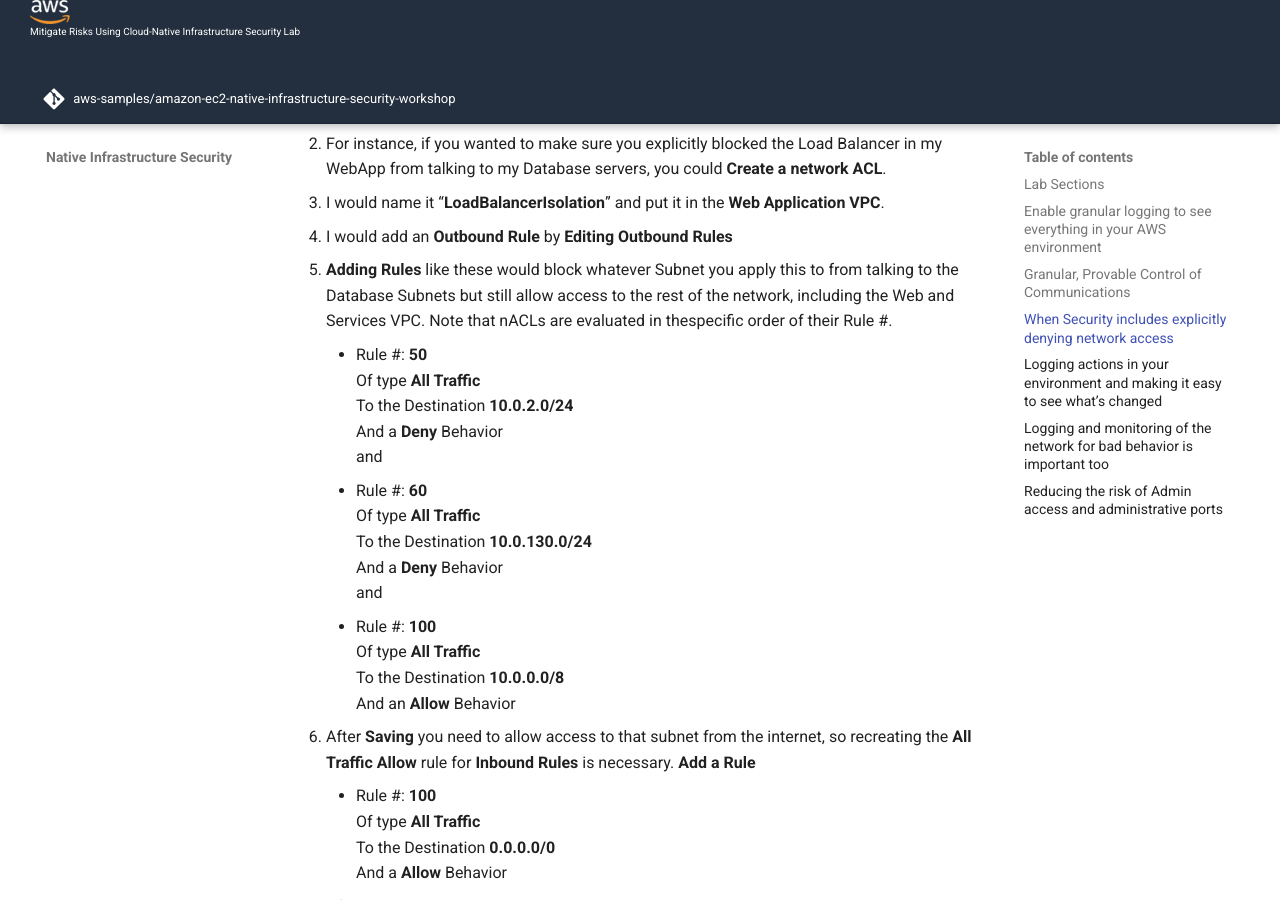
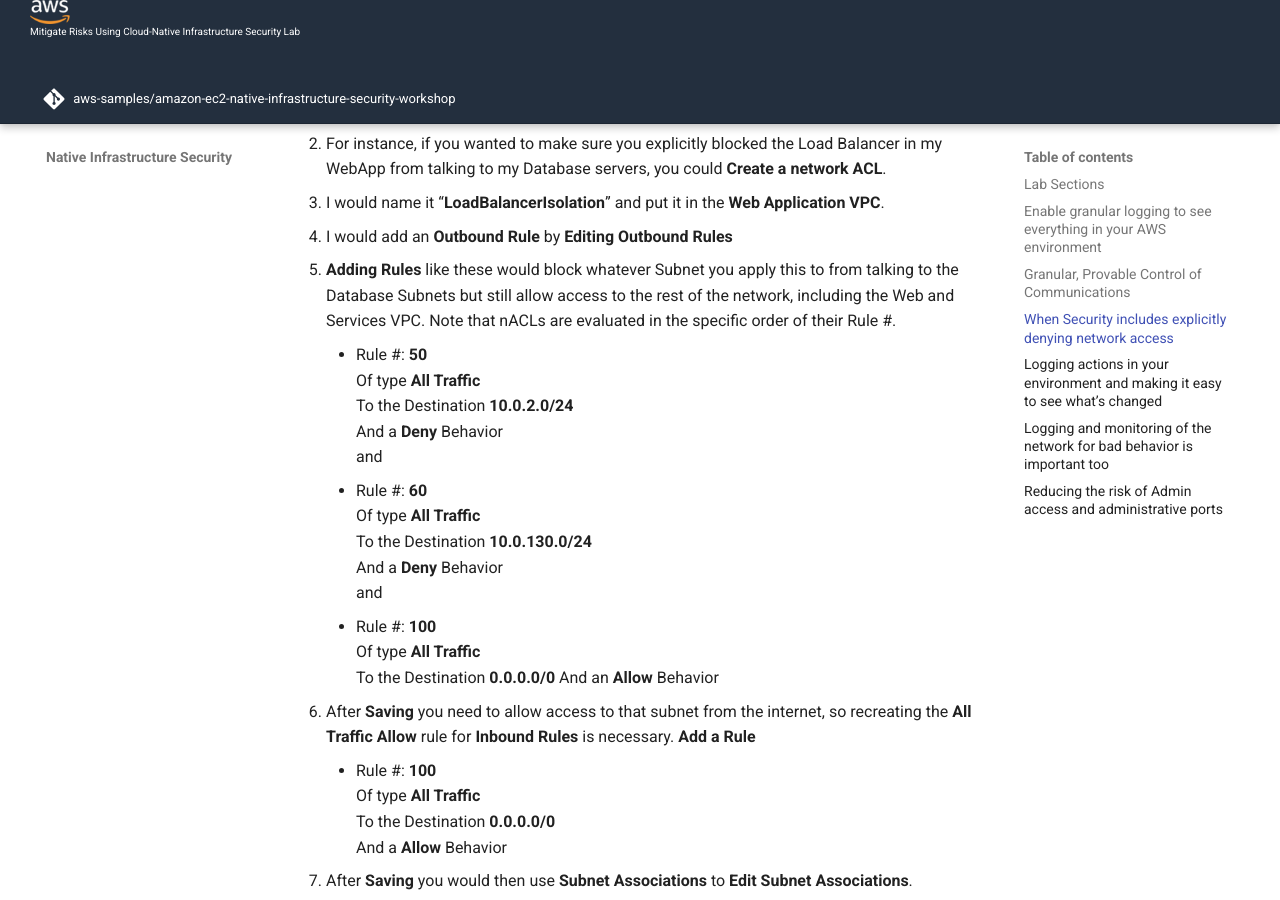
Before and after one commit to devonartis/amazon-ec2-native-infrastructure-security-workshop, an MkDocs documentation site: the page built from docs/labsteps.md, in a window 1280 px wide and 900 px high, scrolled down 2623 px. Built offline with MkDocs 1.6.1 and Material for MkDocs 9.7.7, drawn with Linux system fonts in a browser that asks for light colours; comment, search, counter and statistics services are not loaded.

Commit message:
Update labsteps.md (0.0.0.0/0 as destination on outbound NACL rule) and extracredit.md (correct CW Logs log group name)

```diff
--- a/docs/labsteps.md
+++ b/docs/labsteps.md
@@ -53,7 +53,7 @@ Let's improve on our network-based controls by using Network ACLs to prevent sid
 2.    For instance, if you wanted to make sure you explicitly blocked the Load Balancer in my WebApp from talking to my Database servers, you could **Create a network ACL**.
 3.    I would name it “**LoadBalancerIsolation**” and put it in the **Web Application VPC**.
 4.    I would add an **Outbound Rule** by **Editing Outbound Rules**
-5.    **Adding Rules** like these would block whatever Subnet you apply this to from talking to the Database Subnets but still allow access to the rest of the network, including the Web and Services VPC. Note that nACLs are evaluated in thespecific order of their Rule #.
+5.    **Adding Rules** like these would block whatever Subnet you apply this to from talking to the Database Subnets but still allow access to the rest of the network, including the Web and Services VPC. Note that nACLs are evaluated in the specific order of their Rule #.
       * Rule #: **50**
       Of type **All Traffic**
       To the Destination **10.0.2.0/24**
@@ -66,7 +66,7 @@ Let's improve on our network-based controls by using Network ACLs to prevent sid
            and
       * Rule #: **100**
       Of type **All Traffic**
-      To the Destination **10.0.0.0/8**
+      To the Destination **0.0.0.0/0**
       And an **Allow** Behavior
 6.    After **Saving** you need to allow access to that subnet from the internet, so recreating the **All Traffic Allow** rule for **Inbound Rules** is necessary. **Add a Rule**
       * Rule #: **100**
```
Also changed, not shown: docs/extracredit.md (+1 -1 lines).
